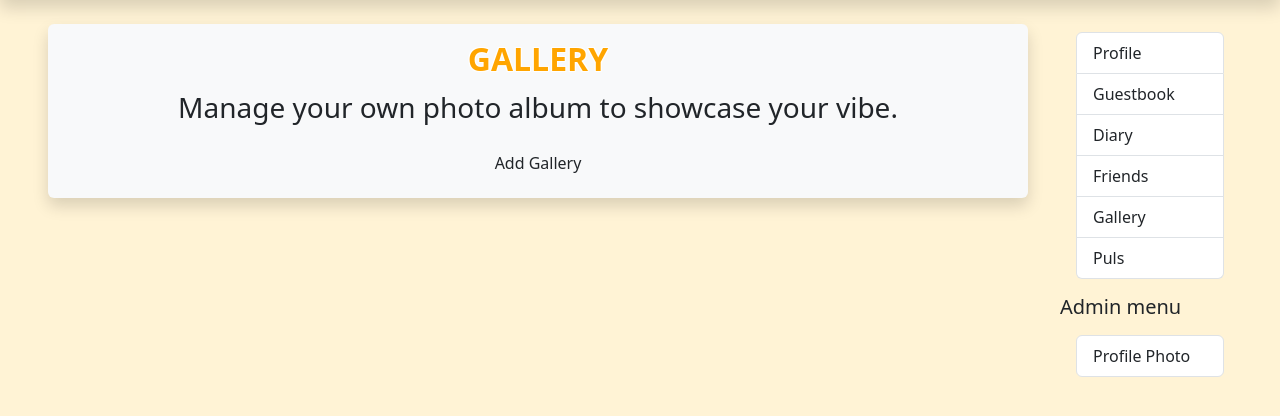
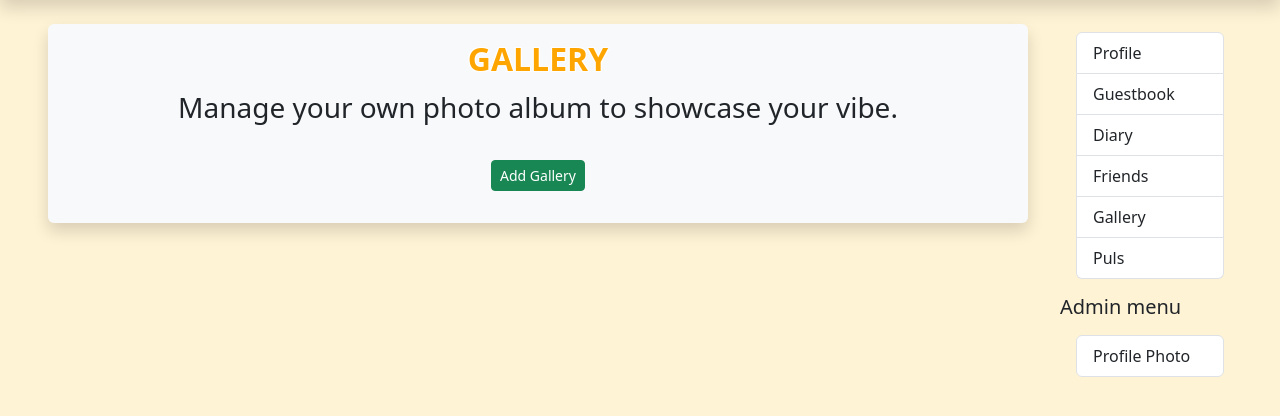
Before and after one commit to MatRos-sf/epuls, a Django app: a page that uses photo/templates/photo/gallery.html in a window 1280 px wide. Shown: the part 56-472 px from the top of the page. Run offline with Django 5.2, Linux system fonts and the light colour scheme; the visitor is signed in with stand-in values (Sample User, id 1); data comes from the database, SQL or seed files in the repository; data that the repository does not hold is empty.

Commit message:
update button - add gallery

```diff
--- a/photo/templates/photo/gallery.html
+++ b/photo/templates/photo/gallery.html
@@ -5,7 +5,9 @@
             <h1 class="fs-2 epuls-style-text">Gallery</h1>
             {% if self %}
                 <p class="fs-3">Manage your own photo album to showcase your vibe.</p>
-                <button type="button" class="btn">Add Gallery</button>
+                <a type="button"
+                   class="btn btn-sm btn-success m-3"
+                   href="{% url 'photo:gallery-create' %}">Add Gallery</a>
             {% else %}
                 <p class="fs-3">Check out this gallery and discover what's in inside!</p>
             {% endif %}
```
